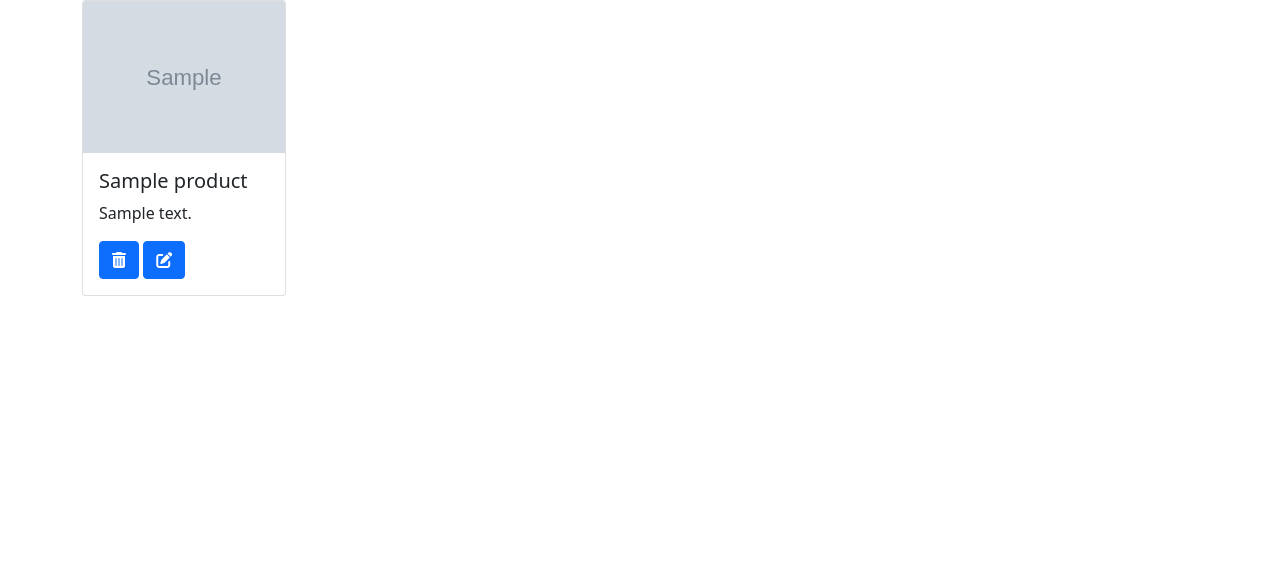
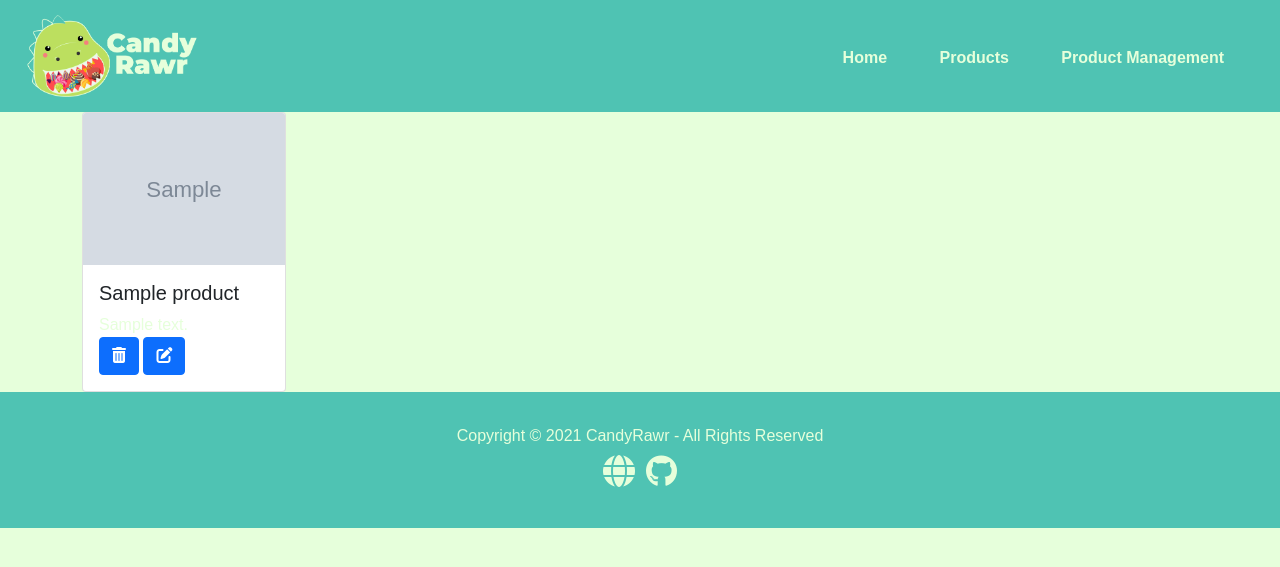
Before and after one commit to daviosoo/CandyRawr, a PHP site: page /views/listProduct.php in a window 1280 px wide. Shown: the top 567 px of the page. Run offline with PHP 8.4, Linux system fonts and the light colour scheme; tables that the repository leaves empty hold one stand-in row (values such as "Sample post"); grey boxes marked "Sample" are stand-in pictures; some libraries are stand-ins or nearby versions.

Commit message:
Lista de productos

```diff
--- a/Views/listProduct.php
+++ b/Views/listProduct.php
@@ -10,10 +10,25 @@
     <meta name="viewport" content="width=device-width, initial-scale=1.0">
     <link href="https://cdn.jsdelivr.net/npm/bootstrap@5.1.3/dist/css/bootstrap.min.css" rel="stylesheet" integrity="sha384-1BmE4kWBq78iYhFldvKuhfTAU6auU8tT94WrHftjDbrCEXSU1oBoqyl2QvZ6jIW3" crossorigin="anonymous">
     <script src="https://kit.fontawesome.com/ca69e44efc.js" crossorigin="anonymous"></script>
-    <title>Document</title>
+    <link rel="shortcut icon" href="../public/img/Jimmy.png" type="image/x-png">
+    <link rel="stylesheet" href="../public/css/styleListProduct.css">
+
+    <title>Lista Productos</title>
 </head>
 <body>
 
+    <header>
+        <nav class="nav">
+            <div class="div-logo">
+                <a href="index.php"><img class="img-logo" src="../public/img/Logo.png" alt="CandyRawr Logo"></a>
+            </div>
+            <ul class="items">
+                <li><a href="../index.php">Home</a></li>
+                <li><a href="listProduct.php">Products</a></li>
+                <li><a href="productRegister.php">Product Management</a></li>
+            </ul>
+        </nav>
+    </header>
 
 <main>
 
@@ -42,6 +57,13 @@
 
 </main>
 
+    <footer>
+        <div>
+            <p>Copyright &#169 2021 CandyRawr - All Rights Reserved</p>
+            <a href="https://cutt.ly/OQ6nOwa" target="_BLANK"><i class="fas fa-globe"></i></a>
+            <a href="https://github.com/daviosoo" target="_BLANK"><i class="fab fa-github"></i></a>
+        </div>
+    </footer>
 
 </body>
 </html>
--- a/index.php
+++ b/index.php
@@ -21,7 +21,7 @@
             </div>
             <ul class="items">
                 <li><a href="index.php">Home</a></li>
-                <li><a href="#products">Products</a></li>
+                <li><a href="views/listProduct.php">Products</a></li>
                 <li><a href="views/productRegister.php">Product Management</a></li>
             </ul>
         </nav>
--- a/public/css/style.css
+++ b/public/css/style.css
@@ -58,7 +58,7 @@ header{
 .div-banner{
     width: 100%;
     height: auto;
-box-shadow: 0px 27px 37px -15px rgba(211,243,198,1);}
+}
 .img-banner{
     width: 100%;
     height: auto;
@@ -67,7 +67,6 @@ box-shadow: 0px 27px 37px -15px rgba(211,243,198,1);}
 .div-kind{
 
     width: 100%;
-    margin-top: 2rem;
     display: flex;
     justify-content: center;
     align-items: center;
--- /dev/null
+++ b/public/css/styleListProduct.css
@@ -0,0 +1,78 @@
+@import url(global.css);
+*{
+    margin: 0;
+    padding: 0;
+    box-sizing: border-box;
+    font-family: var(--font);
+}
+body{
+    background: var(--green-light) !important;
+}
+header{
+    width: 100%;
+    height: 7rem;
+    background: var(--aqua-green);
+}
+
+.nav{
+    display: flex;
+    justify-content: space-between;
+    align-items: center;
+    user-select: none;
+}
+
+.div-logo{
+    width: 14rem;
+    height: 7rem;
+}
+.div-logo a{
+    width: 100%;
+    height: 100%;
+}
+.img-logo{
+    width: 100%;
+    height: 100%;
+    object-fit: cover;
+}
+
+.items{
+    height: 4rem;
+    margin: 0 2rem .2rem 0;
+}
+.items li{
+    display: inline-block;
+    padding: .5rem;
+    margin: 1rem;
+    transition: border-bottom .5s;
+    border-bottom: var(--aqua-green) .2rem solid;
+}
+.items li:hover{
+    border-bottom: var(--green-light) .2rem solid;
+}
+.items li a{
+    text-decoration: none;
+    color: var(--green-light);
+    font-weight: 600;
+}
+
+footer{
+    width: 100%;
+    display: flex;
+    justify-content: center;
+    align-items: center;
+    text-align: center;
+    padding: 2rem 0;
+    background-color: var(--aqua-green);
+}
+footer div a,p{
+    margin: 0;
+    color: var(--green-light);
+}
+footer div a{
+    font-size: 2rem;
+    transition: all .3s;
+    margin: 0 .2rem;
+}
+footer div a:hover{
+    color: #cde6c3;
+}
```
